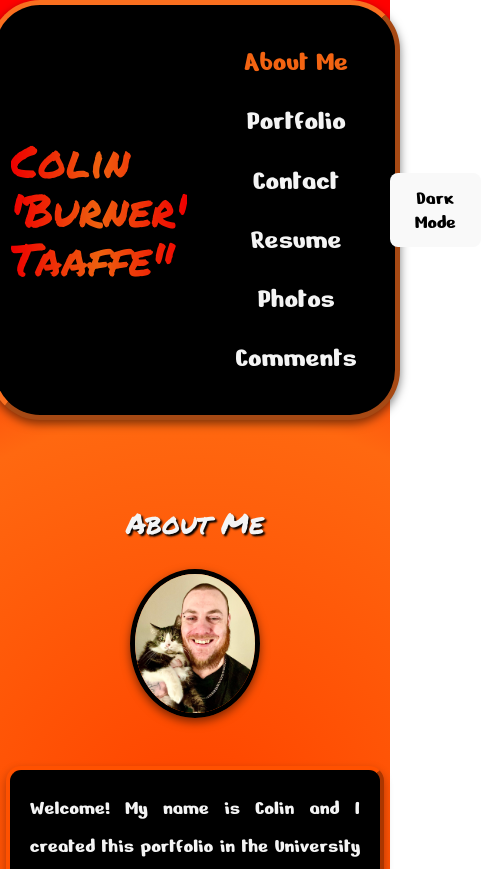
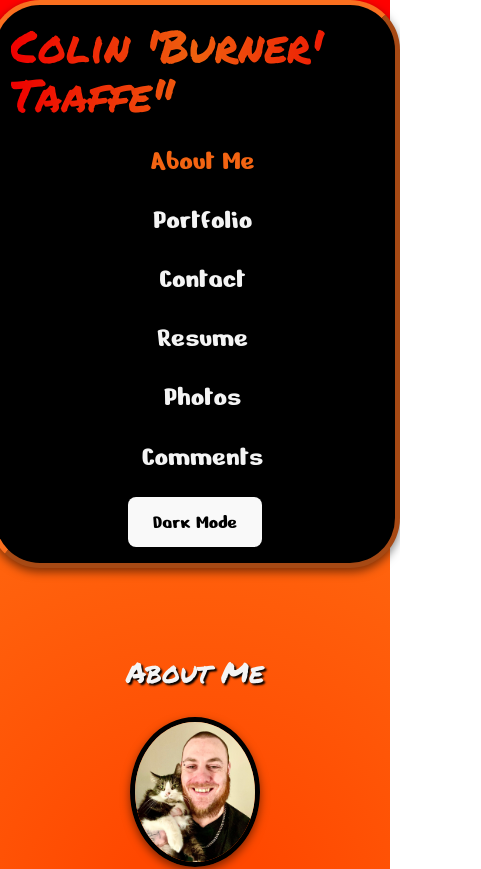
Before and after one commit to ColinBurner/React-Portfolio, a React (Vite) app: page / in a window 390 px wide. Shown: the top 869 px of the page, 481 px wide, since content can reach past the window. Built offline with nearby package versions, Linux system fonts and the light colour scheme; no server answers.

Commit message:
messing with media querys again

```diff
--- a/src/index.css
+++ b/src/index.css
@@ -797,6 +797,23 @@ button.leave-comment-btn:hover {
     font-size: 2.8rem;
   }
 
+  .dark-mode-toggle {
+    position: relative;
+    top: 10px;
+    left: 0;
+    right: 0;
+    margin: 0 auto;
+    width: auto;
+    display: block;
+    padding: 10px;
+    font-size: 1.2rem;
+  }
+
+  .main-header {
+    flex-direction: column;
+    align-items: center;
+  }
+
   .main-header, footer.main-footer {
     width: 94.5vw;
     left: 0;
@@ -885,6 +902,16 @@ button.leave-comment-btn:hover {
     font-size: 1.1rem;
   }
 
+  .main-header {
+    flex-direction: column;
+    align-items: center;
+  }
+
+  .dark-mode-toggle {
+    top: 20px;
+    font-size: 1rem;
+  }
+
   .about-section h2 {
     font-size: 1.8rem;
   }
```
